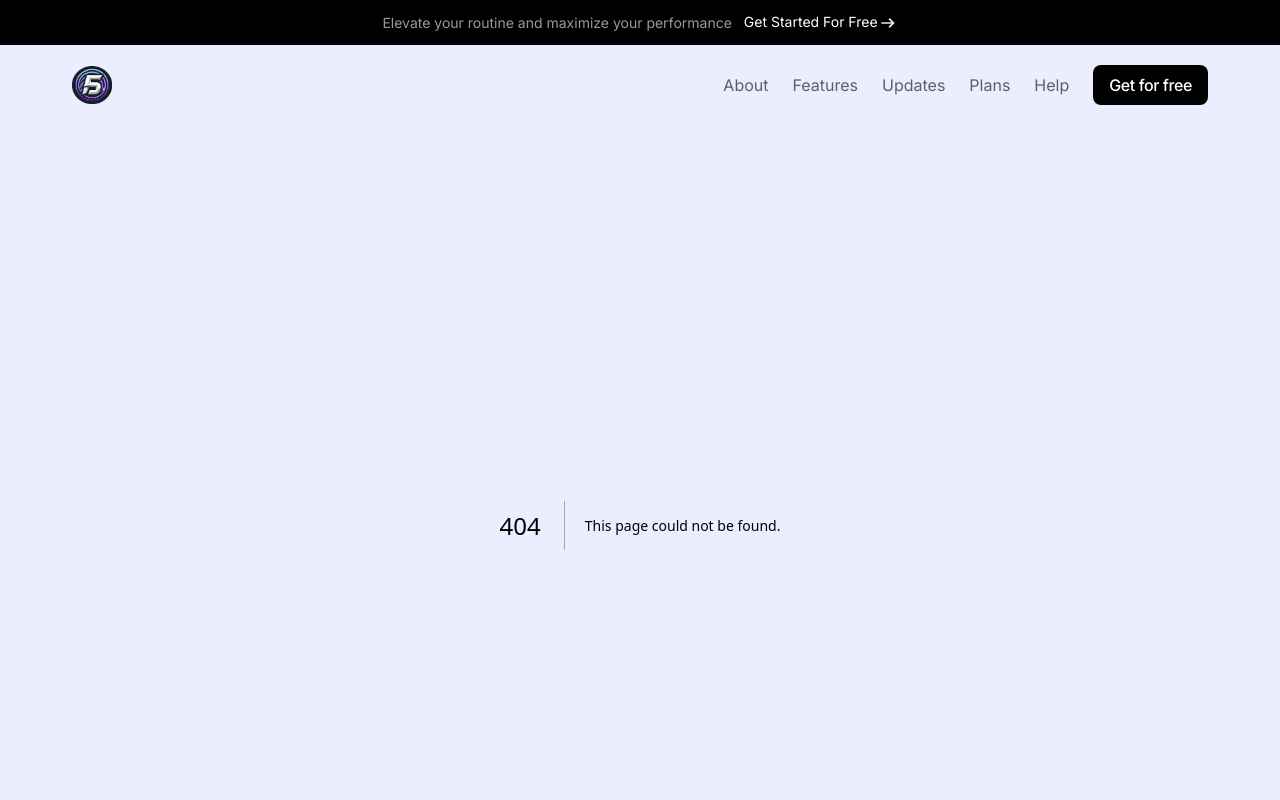
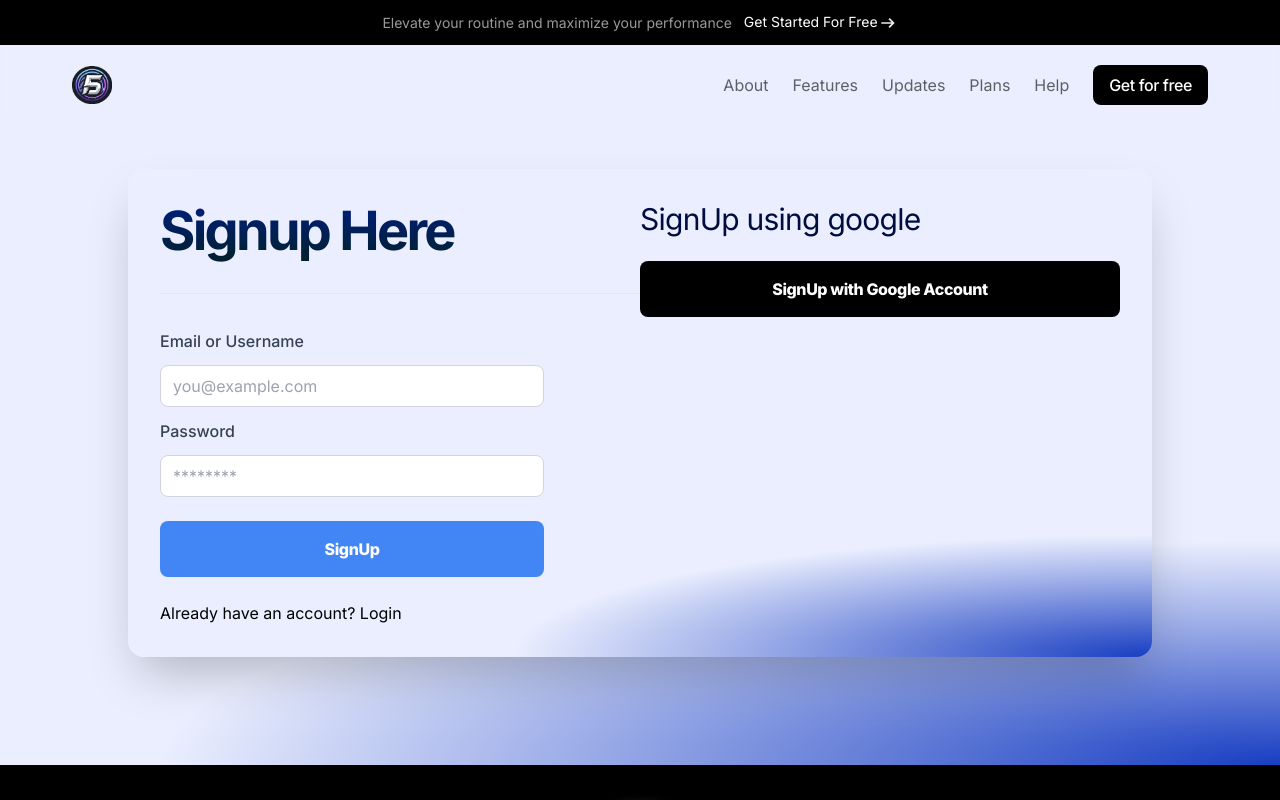
Before and after one commit to fit-sho/fitsho, a Next.js app in the folder trainer-app-frontend/: page /signup in a window 1280 px wide. Before the commit this address had no page. Shown: the top 800 px of the page. Built offline with nearby package versions, Linux system fonts and the light colour scheme; a web font is replaced by a local one.

Commit message:
signup page first commit

```diff
--- /dev/null
+++ b/trainer-app-frontend/src/app/signup/page.tsx
@@ -0,0 +1,9 @@
+import { SignUpForm } from "@/loginSections/SignUpForm";
+
+export default function signupPage() {
+  return (
+    <>
+      <SignUpForm />
+    </>
+  );
+}
--- /dev/null
+++ b/trainer-app-frontend/src/loginSections/SignUpForm.tsx
@@ -0,0 +1,105 @@
+"use client";
+import { useState } from "react";
+import { registerUser } from "@/utils/userApi";
+import { useRouter } from "next/navigation";
+
+export const SignUpForm = () => {
+  const router = useRouter();
+  const [email, setEmail] = useState("");
+  const [password, setPassword] = useState("");
+  const [error, setError] = useState<string | null>(null);
+
+  const handleSubmit = async (e: React.FormEvent) => {
+    e.preventDefault();
+    setError(null);
+    try {
+      const { token } = await registerUser(email, password);
+      console.log("Token received:", token); // Debugging line
+      localStorage.setItem("token", token);
+      router.push("/");
+    } catch (error: any) {
+      setError(error.message || "An error occurred. Please try again later.");
+    }
+  };
+
+  return (
+    <section>
+      <div className="min-h-[80vh] flex justify-center items-center pb-16 bg-[radial-gradient(ellipse_250%_100%_at_bottom_right,#183EC2,#EAEEFE_35%)]">
+        {/* SignUp Form Box */}
+        <div
+          className="rounded-2xl shadow-2xl p-8 md:w-[80%] md:max-w-5xl grid grid-cols-1 md:grid-cols-2 overflow-hidden
+            bg-[radial-gradient(ellipse_250%_100%_at_bottom_right,#183EC2,#EAEEFE_25%)]"
+        >
+          {/* Left Side */}
+          <div className="">
+            <h1 className="section-title mb-6"> Signup Here </h1>
+            <hr />
+          </div>
+          {/* Right Side */}
+          <div className="hidden md:block">
+            <h1 className="section-description">SignUp using google</h1>
+            <button className="btn btn-primary w-full mt-6">
+              SignUp with Google Account
+            </button>
+          </div>
+
+          <form className="" onSubmit={handleSubmit}>
+            {/* Email Input */}
+            <div className="space-y-3">
+              <div className="block text-base font-medium text-gray-700 mt-3">
+                Email or Username
+              </div>
+              <input
+                type="email"
+                id="email"
+                value={email}
+                onChange={(e) => setEmail(e.target.value)}
+                className="px-3 py-2 border border-gray-300 rounded-lg md:w-[80%] focus:outline-none focus:ring focus:border-blue-300"
+                placeholder="you@example.com"
+                required
+              />
+            </div>
+            {/* Password Input */}
+            <div className="space-y-3">
+              <div className="block text-base font-medium text-gray-700 mt-3">
+                Password
+              </div>
+              <input
+                type="password"
+                id="password"
+                value={password}
+                onChange={(e) => setPassword(e.target.value)}
+                className="px-3 py-2 border border-gray-300 rounded-lg md:w-[80%] focus:outline-none focus:ring focus:border-blue-300"
+                placeholder="********"
+                required
+              />
+            </div>
+            {/* Error Message */}
+            {error && <div className="text-red-500 text-sm mt-4">{error}</div>}
+            {/* Submit Button */}
+
+            <button
+              type="submit"
+              className="btn btn-google md:w-[80%] w-full mt-6"
+            >
+              SignUp
+            </button>
+
+            <div className="md:flex md:flex-row md:w-[80%] md:justify-between mt-2 md:mt-4 ">
+              <p className="mt-2">
+                <a href="/login" className="hover:text-gray-500">
+                  Already have an account? Login
+                </a>
+              </p>
+            </div>
+            <div className="md:hidden block">
+              <button className="btn btn-google w-full mt-6">
+                SignUp with Google Account
+              </button>
+            </div>
+          </form>
+        </div>
+      </div>
+    </section>
+  );
+};
```
